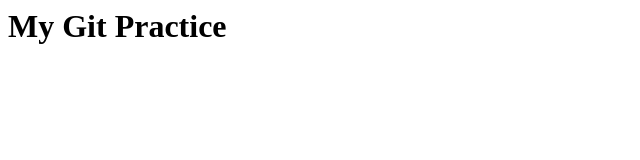
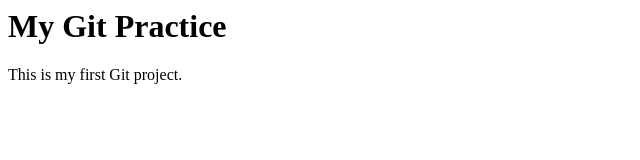
Before and after one commit to dtc245200968/git-basic-practice-, a plain HTML site: page index.html in a window 1280 px wide. Shown: the whole page, without its empty margins (0-640 px from the left). Drawn offline with Linux system fonts and the light colour scheme.

Commit message:
Update html content

```diff
--- a/index.html
+++ b/index.html
@@ -1 +1,2 @@
 <h1>My Git Practice</h1>
+<p>This is my first Git project.</p>
```
